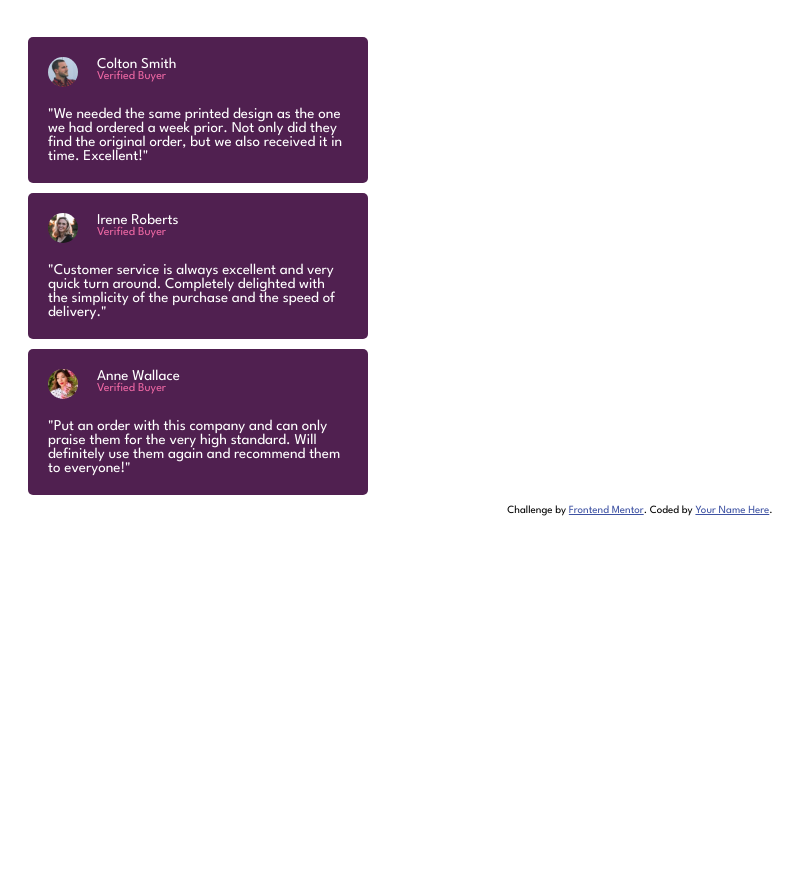
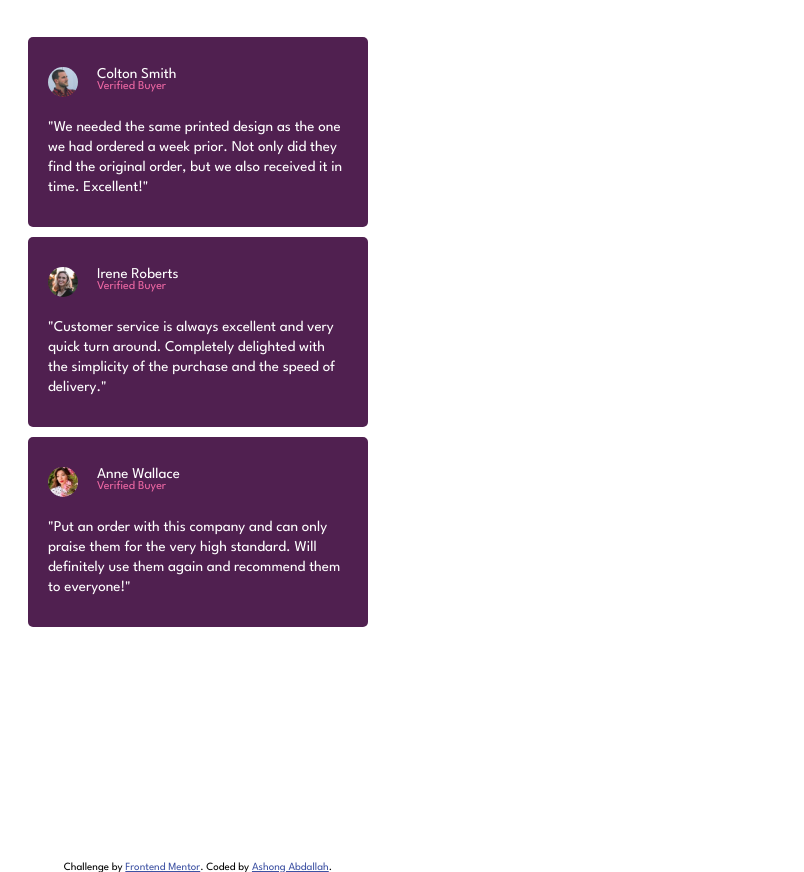
Before and after one commit to AshongAbdallah06/Social-Proof-Section, a plain HTML site: page index.html in a window 1280 px wide. Shown: the part 578-1450 px from the top of the page, without its empty margins (0-804 px from the left). Before the commit the page ends 1301 px from the top, so only its background shows below. Drawn offline with Linux system fonts and the light colour scheme.

Commit message:
Add Author's name in HTML footer

```diff
--- a/index.css
+++ b/index.css
@@ -2,7 +2,7 @@
 
 body {
     font-family: 'League Spartan', sans-serif;
-    padding-bottom: 200px;
+    /* padding-bottom: 200px; */
 }
 
 main {
@@ -50,7 +50,7 @@ h1 {
 
 .user-message {
     background-color: hsl(300, 43%, 22%);
-    padding: 20px;
+    padding: 30px 20px;
     width: 300px;
     border-radius: 5px;
     margin-bottom: 10px;
@@ -83,4 +83,15 @@ h1 {
     color: hsl(0, 0%, 100%);
     margin-top: 20px;
     font-size: 15px;
+    line-height: 20px;
 }
+
+.attribution {
+    font-size: 11px;
+    text-align: center;
+    position: absolute;
+    bottom: -650px;
+}
+.attribution a {
+color: hsl(228, 45%, 44%);
+}
--- a/index.html
+++ b/index.html
@@ -15,15 +15,6 @@
     <title>Frontend Mentor | Social proof section</title>
 
     <!-- Feel free to remove these styles or customise in your own stylesheet 👍 -->
-    <style>
-      .attribution {
-        font-size: 11px;
-        text-align: center;
-      }
-      .attribution a {
-        color: hsl(228, 45%, 44%);
-      }
-    </style>
   </head>
   <body>
     <main>
@@ -116,14 +107,16 @@
         </div>
       </div>
 
+
+      <div class="attribution">
+        Challenge by
+        <a href="https://www.frontendmentor.io?ref=challenge" target="_blank"
+          >Frontend Mentor</a
+        >. Coded by <a href="#">Ashong Abdallah</a>.
+      </div>
     </main>
 
 
-    <div class="attribution">
-      Challenge by
-      <a href="https://www.frontendmentor.io?ref=challenge" target="_blank"
-        >Frontend Mentor</a
-      >. Coded by <a href="#">Your Name Here</a>.
-    </div>
+
   </body>
 </html>
```
